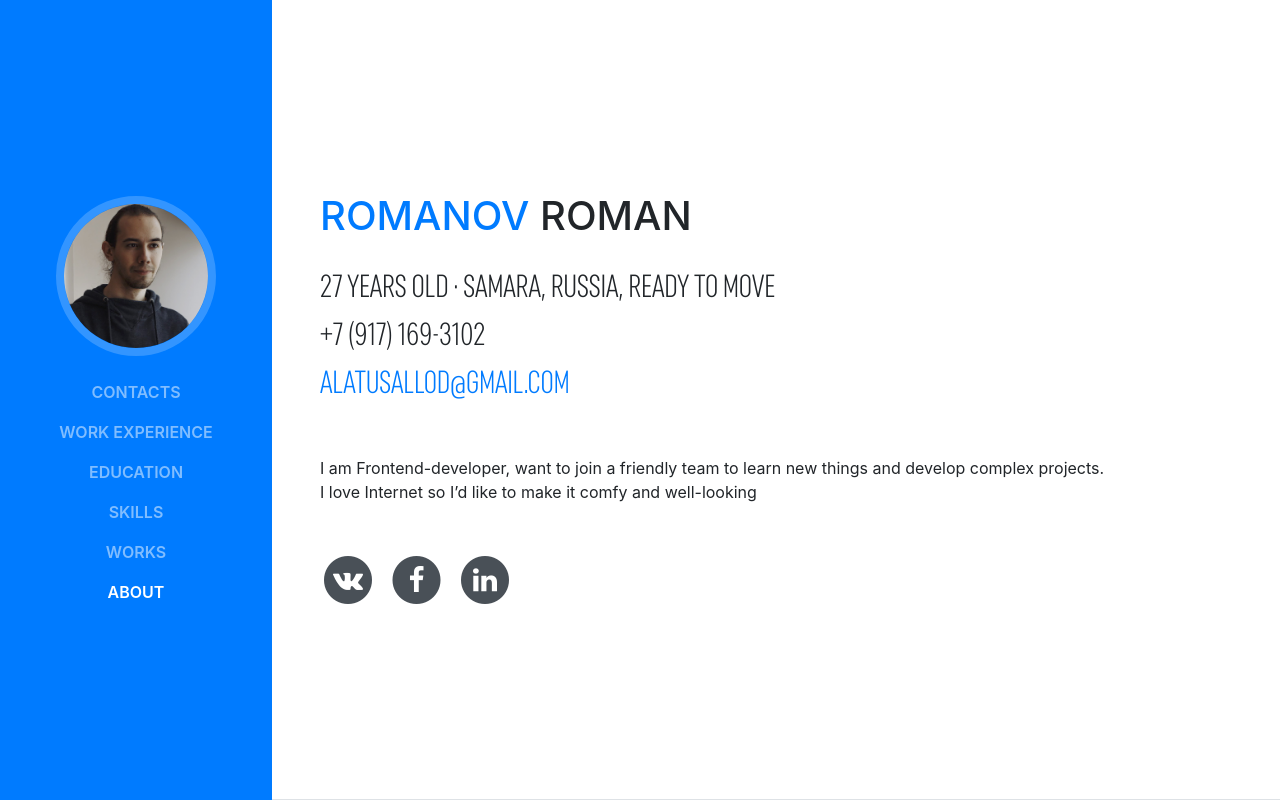
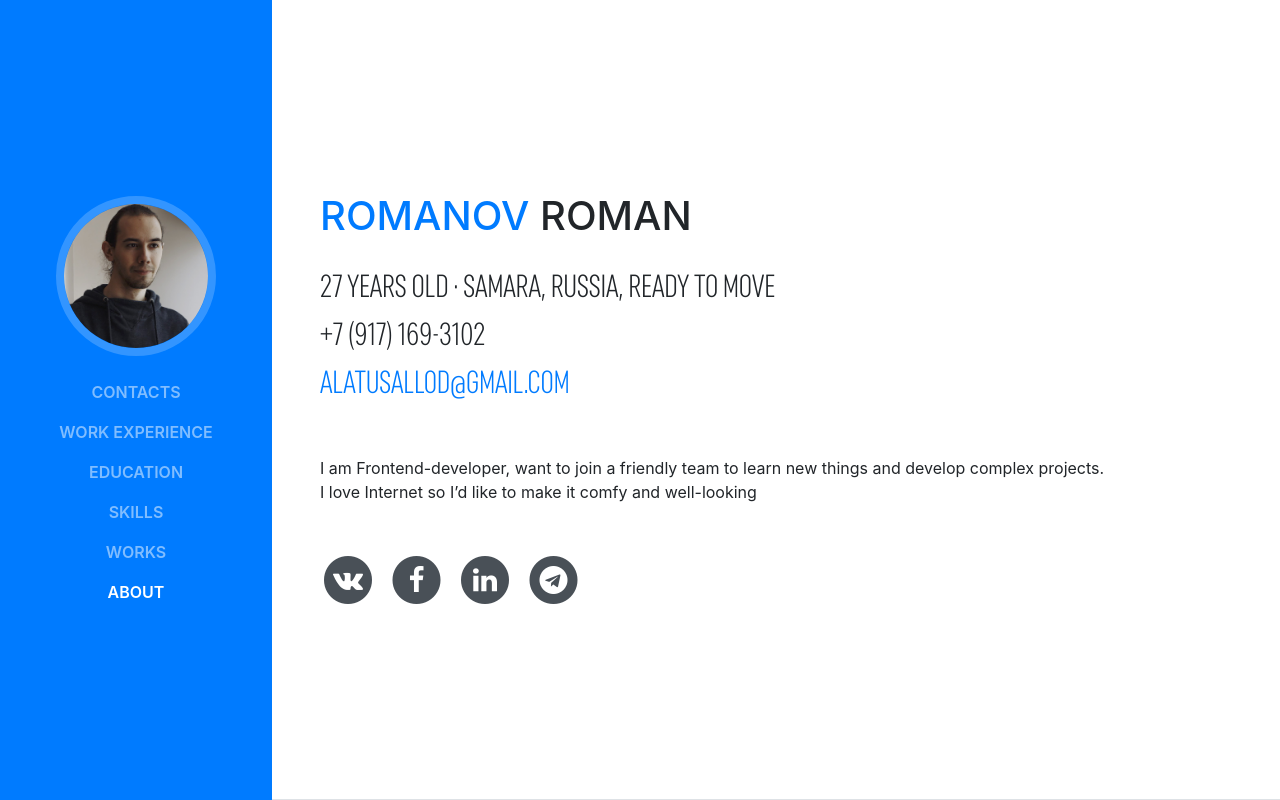
Before and after one commit to AlatusAllod/resumeEN, a website with bundled scripts: page index.html in a window 1280 px wide. Shown: the top 800 px of the page. Built offline with nearby package versions, Linux system fonts and the light colour scheme; a small style sheet from the web is missing.

Commit message:
Update index.html

```diff
--- a/index.html
+++ b/index.html
@@ -92,7 +92,15 @@
                   <i class="fa fa-linkedin fa-stack-1x fa-inverse"></i>
                 </span>
               </a>
-</li>
+            </li>
+            <li class="list-inline-item">
+              <a href="https://t.me/AlatusAllod">
+                <span class="fa-stack fa-lg">
+                  <i class="fa fa-circle fa-stack-2x"></i>
+                  <i class="fa fa-telegram fa-stack-1x fa-inverse"></i>
+                </span>
+              </a>
+            </li>
           </ul>
         </div>
       </section>
```
